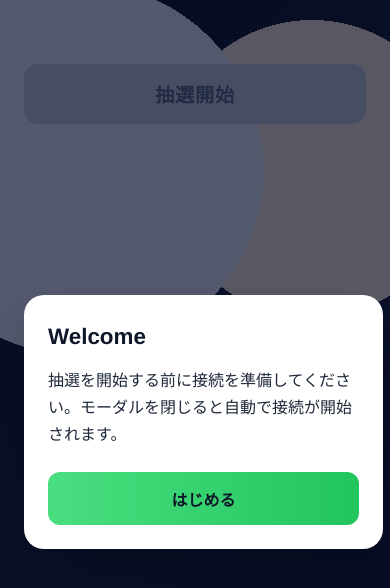
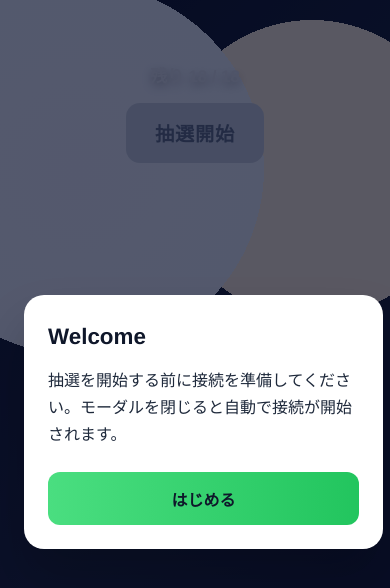
Before and after one commit to akiohiratani/bingo-admin-base, a React (Vite) app in the folder bingo-admin/: page / in a window 390 px wide. Shown: the top 588 px of the page. Built offline with nearby package versions, Linux system fonts and the light colour scheme.

Commit message:
Display remaining draws counter

```diff
--- a/bingo-admin/src/App.css
+++ b/bingo-admin/src/App.css
@@ -7,6 +7,20 @@
     radial-gradient(circle at 80% 20%, #fff3e0 0, #fff3e0 20%, transparent 20%),
     linear-gradient(135deg, #0f172a, #1e293b 50%, #0f172a);
   padding: clamp(1.5rem, 3vw, 3rem);
+}
+
+.draw-panel {
+  display: flex;
+  flex-direction: column;
+  align-items: center;
+  gap: 0.75rem;
+}
+
+.remaining-counter {
+  font-size: clamp(1.05rem, 3vw, 1.2rem);
+  font-weight: 700;
+  color: #e2e8f0;
+  text-shadow: 0 4px 10px rgba(0, 0, 0, 0.25);
 }
 
 .draw-button {
--- a/bingo-admin/src/App.tsx
+++ b/bingo-admin/src/App.tsx
@@ -108,6 +108,10 @@ const App: React.FC = () => {
         {`接続状態: ${isConnected ? "接続中" : "未接続"} / ${statusMessage}. 残り抽選可能数 ${remaining}。最後に配信した番号 ${lastWinIndex ?? "なし"}。`}
       </div>
 
+      <div className="draw-panel">
+        <div className="remaining-counter" aria-live="polite">
+          残り {remaining} / {MAX_INDEX}
+        </div>
         <button
           className="draw-button"
           onClick={handleDraw}
@@ -115,6 +119,7 @@ const App: React.FC = () => {
         >
           抽選開始
         </button>
+      </div>
 
       {isWelcomeOpen && (
         <div className="modal-backdrop" role="dialog" aria-modal="true">
```
Lines whose indentation alone changed are shown as unchanged.
